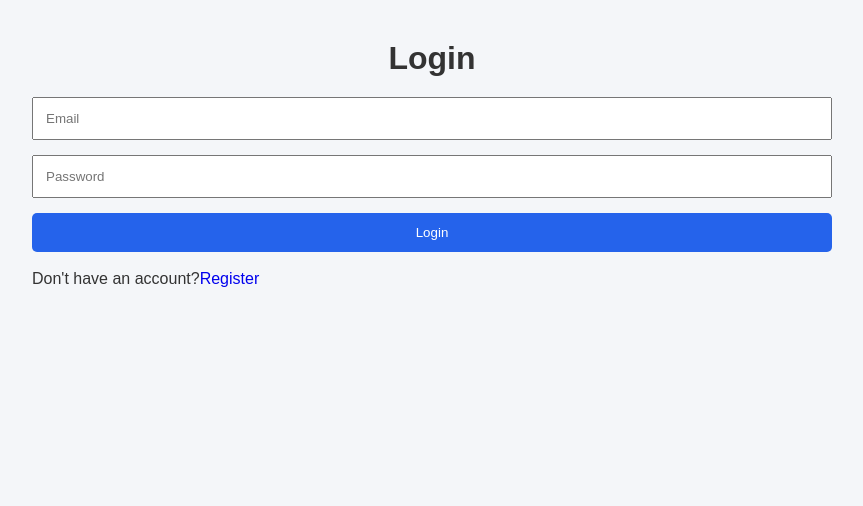
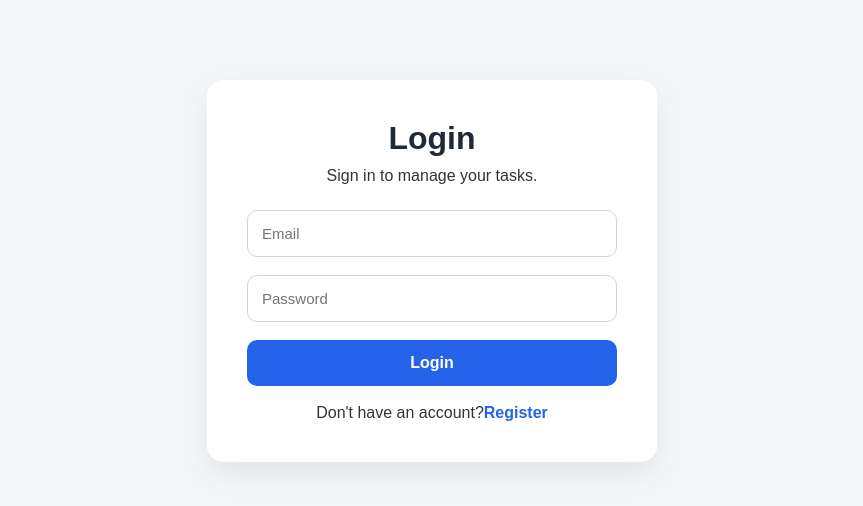
Before and after one commit to justPoly/task-manager, a React app in the folder frontend/: page / in a window 1280 px wide. Shown: the top 506 px of the page, without its empty margins (208-1071 px from the left). Built offline with nearby package versions, Linux system fonts and the light colour scheme; no server answers; the HTML template or start-up script is replaced by a standard one.

Commit message:
Improved the login and register UI

```diff
--- a/frontend/src/index.css
+++ b/frontend/src/index.css
@@ -55,14 +55,95 @@ button {
     background: #1d4ed8;
 }
 
+/* ===========================
+   Authentication Pages
+=========================== */
+
+.form-container {
+    width: 100%;
+    max-width: 450px;
+    margin: 80px auto;
+    background: #ffffff;
+    padding: 40px;
+    border-radius: 16px;
+    box-shadow: 0 12px 30px rgba(0, 0, 0, 0.08);
+}
+
+.form-container h1 {
+    text-align: center;
+    margin-bottom: 10px;
+    font-size: 32px;
+    color: #1f2937;
+}
+
+.form-container p {
+    text-align: center;
+}
+
+.form-container form {
+    display: flex;
+    flex-direction: column;
+    gap: 18px;
+    margin-top: 25px;
+}
+
+.form-container input {
+    width: 100%;
+    padding: 14px;
+    border: 1px solid #d1d5db;
+    border-radius: 10px;
+    font-size: 15px;
+    transition: .25s;
+}
+
+.form-container input:focus {
+    outline: none;
+    border-color: #2563eb;
+    box-shadow: 0 0 0 4px rgba(37,99,235,.15);
+}
+
+.form-container button {
+    width: 100%;
+    padding: 14px;
+    background: #2563eb;
+    color: white;
+    border: none;
+    border-radius: 10px;
+    font-size: 16px;
+    font-weight: 600;
+    transition: .25s;
+}
+
+.form-container button:hover {
+    background: #1d4ed8;
+    transform: translateY(-2px);
+}
+
+.form-container a {
+    color: #2563eb;
+    font-weight: 600;
+}
+
+.form-container a:hover {
+    text-decoration: underline;
+}
+
+.error,
+.success {
+    padding: 12px;
+    border-radius: 8px;
+    margin-top: 15px;
+    text-align: center;
+}
+
 .error {
-    color: red;
-    margin-bottom: 10px;
+    background: #fee2e2;
+    color: #b91c1c;
 }
 
 .success {
-    color: green;
-    margin-bottom: 10px;
+    background: #dcfce7;
+    color: #15803d;
 }
 
 .task-card {
--- a/frontend/src/pages/Login.jsx
+++ b/frontend/src/pages/Login.jsx
@@ -56,9 +56,11 @@ function Login() {
 
     return (
 
-        <div className="container">
+        <div className="form-container">
 
             <h1>Login</h1>
+
+            <p>Sign in to manage your tasks.</p>
 
             {error && <p className="error">{error}</p>}
 
--- a/frontend/src/pages/Register.jsx
+++ b/frontend/src/pages/Register.jsx
@@ -53,7 +53,7 @@ function Register() {
     };
 
     return (
-        <div className="container">
+        <div className="form-container">
 
             <h1>Create Account</h1>
 
```
